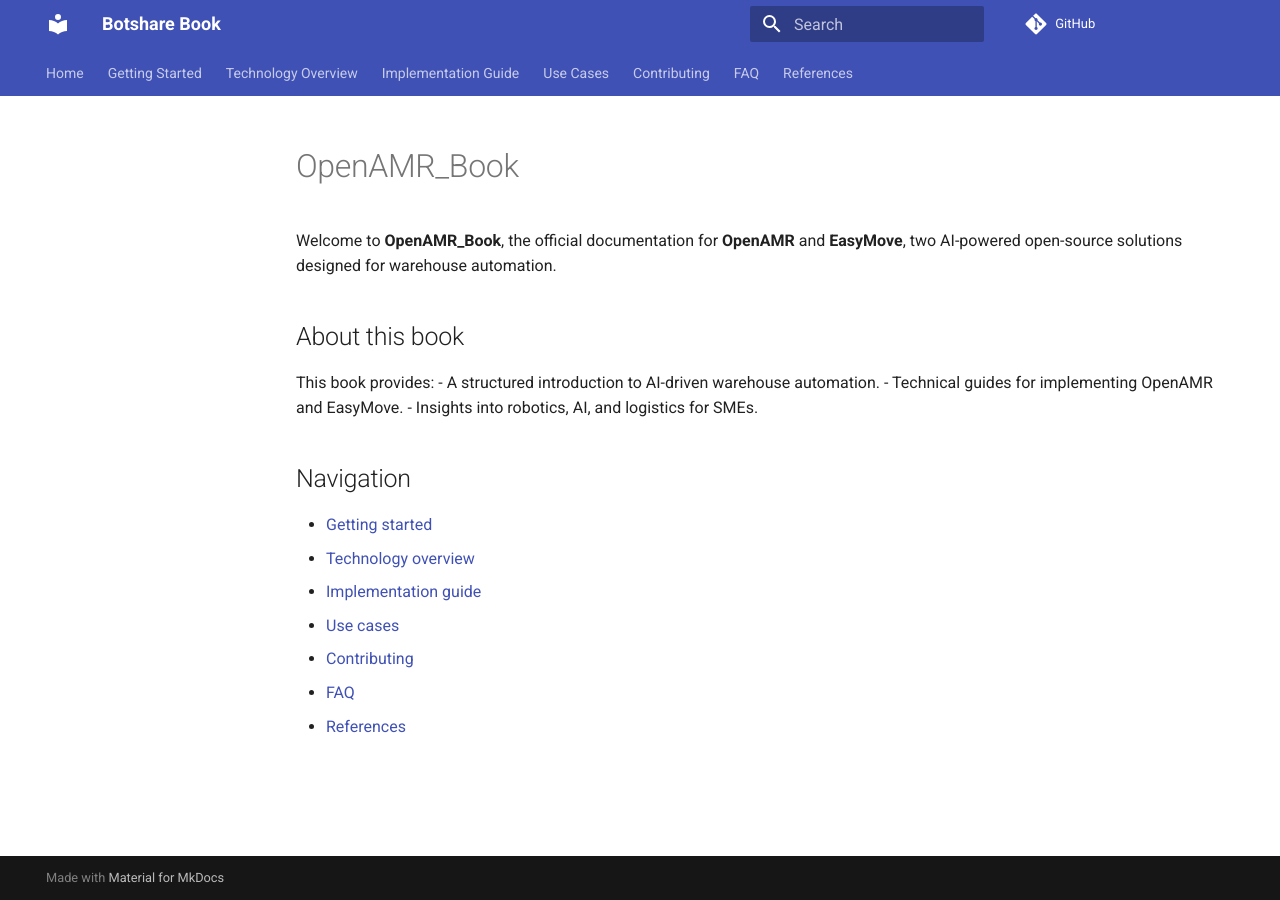
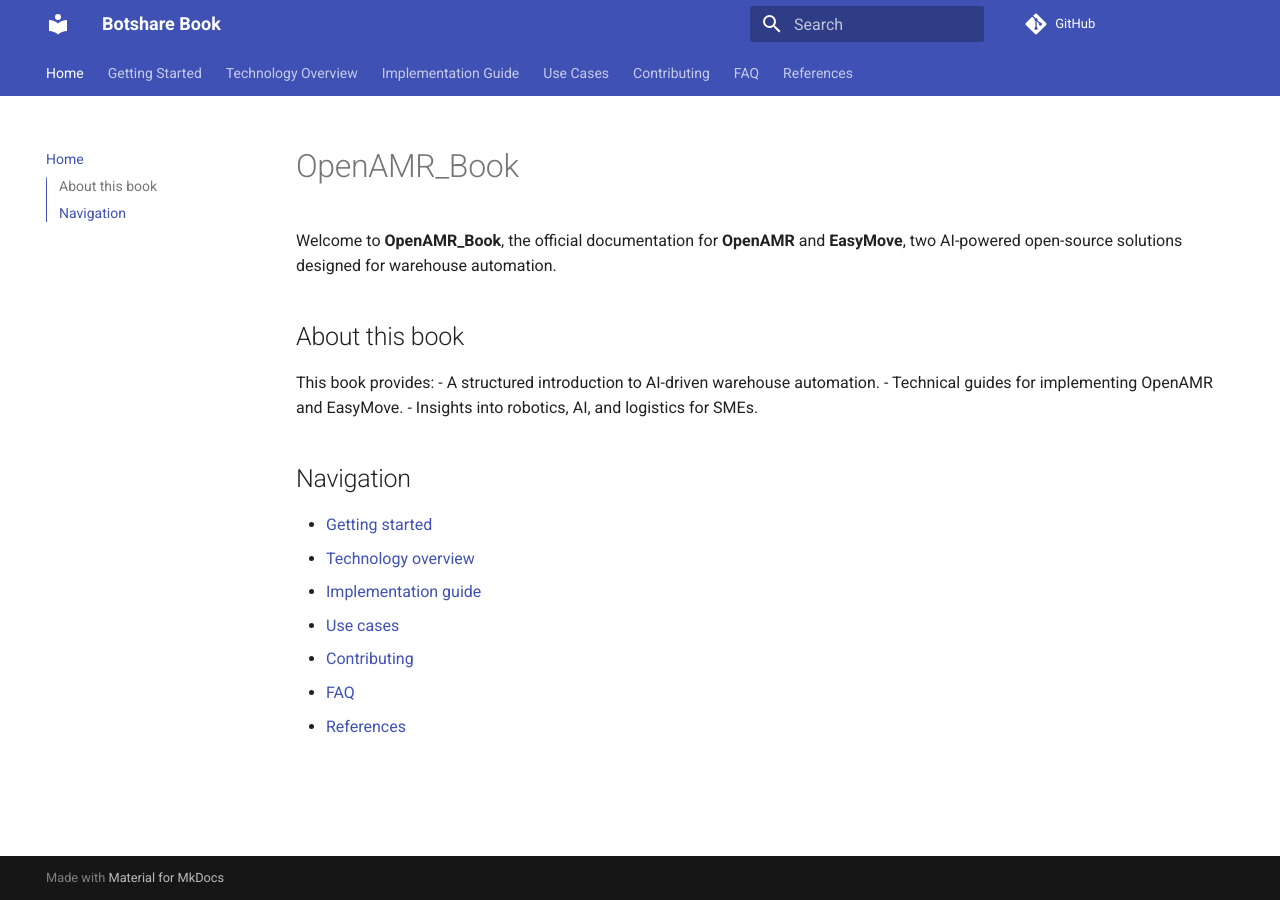
Before and after one commit to BotshareAI/Botshare_book, an MkDocs documentation site: the page built from docs/index.md, in a window 1280 px wide. Built offline with MkDocs 1.6.1 and Material for MkDocs 9.7.7, drawn with Linux system fonts in a browser that asks for light colours; comment, search, counter and statistics services are not loaded; some of the changed lines change nothing that is shown.

Commit message:
Update mkdocs.yml

```diff
--- a/mkdocs.yml
+++ b/mkdocs.yml
@@ -12,14 +12,14 @@ theme:
     - search.highlight
 
 nav:
-  - Home: docs/index.md
-  - Getting Started: docs/getting_started.md
-  - Technology Overview: docs/technology_overview.md
-  - Implementation Guide: docs/implementation_guide.md
-  - Use Cases: docs/use_cases.md
-  - Contributing: docs/contributing.md
-  - FAQ: docs/faq.md
-  - References: docs/references.md
+  - Home: index.md
+  - Getting Started: getting_started.md
+  - Technology Overview: technology_overview.md
+  - Implementation Guide: implementation_guide.md
+  - Use Cases: use_cases.md
+  - Contributing: contributing.md
+  - FAQ: faq.md
+  - References: references.md
 
 plugins:
   - search
```
